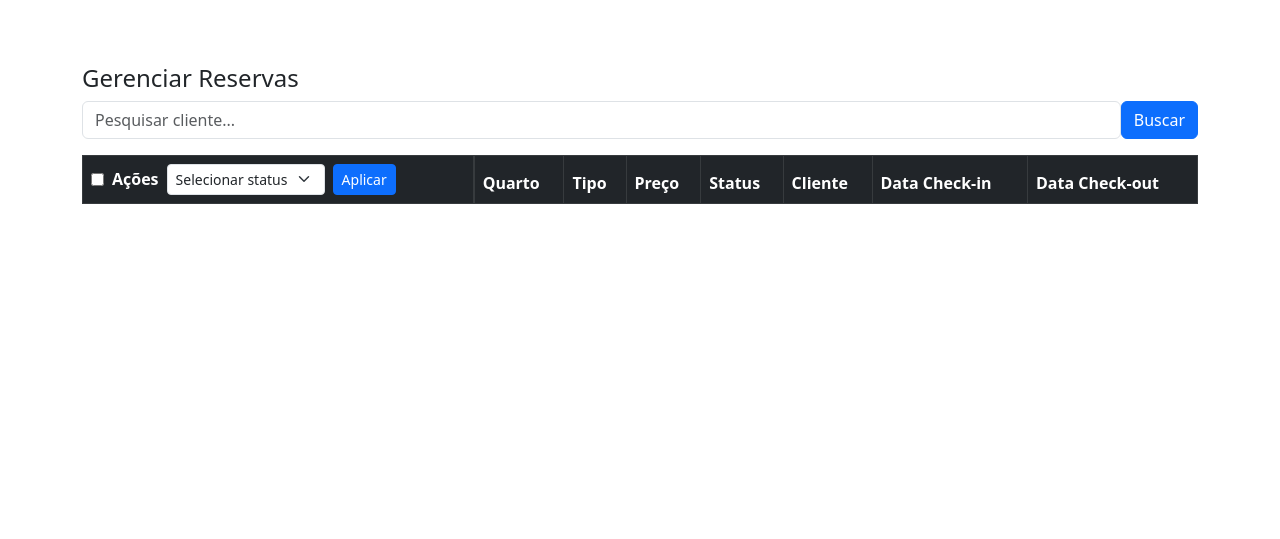
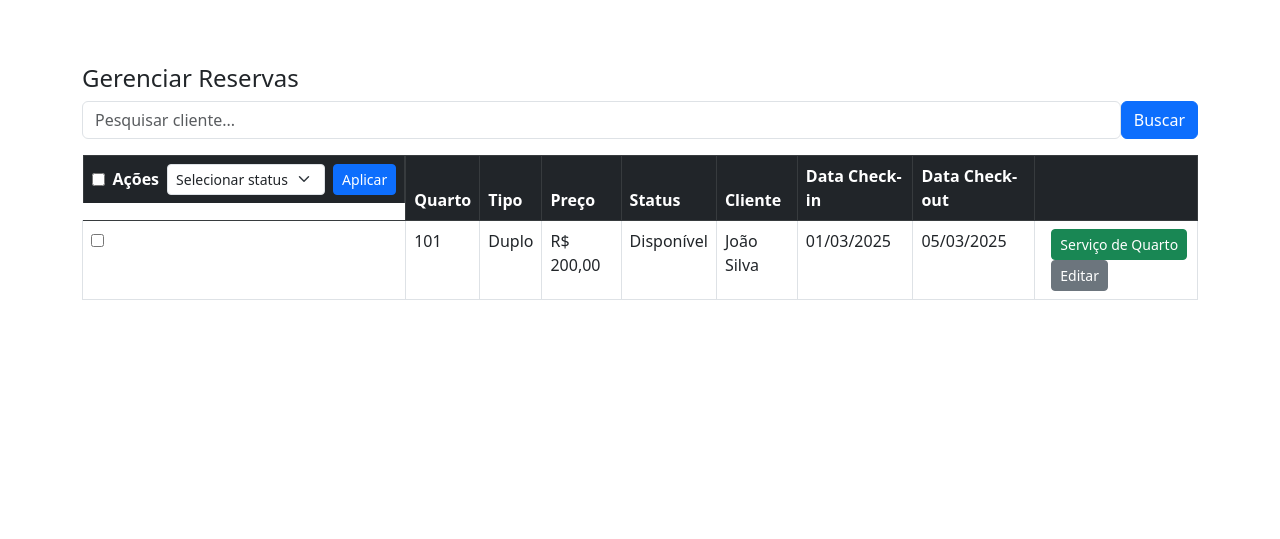
Before and after one commit to MBritoS19/StayEase-Solutions, a PHP site: page /perfil.php in a window 1280 px wide. Shown: the part 56-595 px from the top of the page. Run offline with PHP 8.4, Linux system fonts and the light colour scheme; the visitor is signed in with stand-in values (Sample User, id 1); lists and menus that the app fills with data are empty.

Commit message:
feature(BtnGerenciamentoReservas): adição de botões de Serviço de Quarto e Edição de reserva

```diff
--- a/Hotel/perfil.php
+++ b/Hotel/perfil.php
@@ -48,6 +48,7 @@ if ($usuarioTipo === 'hotel') {
 
 <!DOCTYPE html>
 <html lang="pt-BR">
+
 <head>
     <meta charset="UTF-8">
     <meta name="viewport" content="width=device-width, initial-scale=1.0">
@@ -56,7 +57,8 @@ if ($usuarioTipo === 'hotel') {
     <link href="https://cdn.jsdelivr.net/npm/bootstrap@5.3.0/dist/css/bootstrap.min.css" rel="stylesheet">
     <link rel="stylesheet" href="https://cdnjs.cloudflare.com/ajax/libs/font-awesome/5.15.4/css/all.min.css">>
     <style>
-         body, html {
+        body,
+        html {
             height: 100%;
             margin: 0;
             display: flex;
@@ -123,6 +125,7 @@ if ($usuarioTipo === 'hotel') {
         }
     </style>
 </head>
+
 <body>
 
     <!-- Navbar -->
@@ -209,9 +212,26 @@ if ($usuarioTipo === 'hotel') {
                     <th>Cliente</th>
                     <th>Data Check-in</th>
                     <th>Data Check-out</th>
+                    <th></th>
                 </tr>
             </thead>
             <tbody>
+                <tr>
+                    <td>
+                        <input type="checkbox" class="selectItem" value="1">
+                    </td>
+                    <td>101</td>
+                    <td>Duplo</td>
+                    <td>R$ 200,00</td>
+                    <td>Disponível</td>
+                    <td>João Silva</td>
+                    <td>01/03/2025</td>
+                    <td>05/03/2025</td>
+                    <td>
+                        <button class="btn btn-sm btn-success ms-2" onclick="aplicarStatusGlobal()">Serviço de Quarto</button>
+                        <button class="btn btn-sm btn-secondary ms-2" onclick="aplicarStatusGlobal()">Editar</button>
+                    </td>
+                </tr>
                 <?php foreach ($quartos as $quarto): ?>
                     <tr>
                         <td>
@@ -224,6 +244,7 @@ if ($usuarioTipo === 'hotel') {
                         <td><?php echo $quarto['ClienteNome'] ? htmlspecialchars($quarto['ClienteNome']) : 'Nenhum'; ?></td>
                         <td><?php echo !empty($quarto['data_checkin']) ? date('d/m/Y', strtotime($quarto['data_checkin'])) : 'N/A'; ?></td>
                         <td><?php echo !empty($quarto['data_checkout']) ? date('d/m/Y', strtotime($quarto['data_checkout'])) : 'N/A'; ?></td>
+                        <td><button class="btn btn-sm btn-primary ms-2" onclick="aplicarStatusGlobal()">Serviço de Quarto</button> <button class="btn btn-sm btn-primary ms-2" onclick="aplicarStatusGlobal()">Editar</button></td>
                     </tr>
                 <?php endforeach; ?>
             </tbody>
@@ -270,4 +291,5 @@ if ($usuarioTipo === 'hotel') {
     </script>
 
 </body>
+
 </html>
```
Lines whose indentation alone changed are shown as unchanged.
